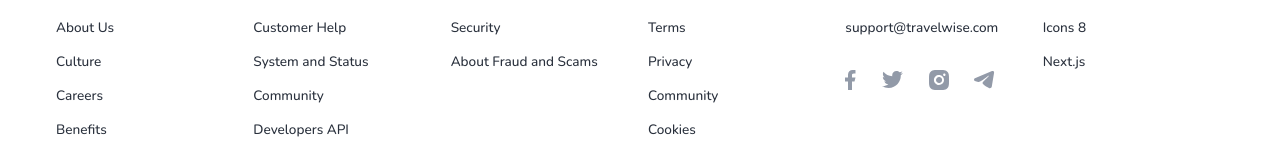
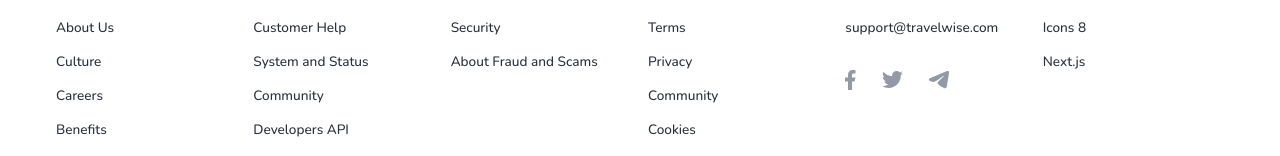
Before and after one commit to Master-Osaro/travelwise, a Next.js app: page / in a window 1280 px wide. Shown: the part 3542-3698 px from the top of the page. Built offline with nearby package versions, Linux system fonts and the light colour scheme.

Commit message:
Remove instagram import

```diff
--- a/components/Footer.jsx
+++ b/components/Footer.jsx
@@ -1,7 +1,7 @@
 import Image from "next/image"
 import facebook from "@/assets/socials/facebook.svg"
 import twitter from "@/assets/socials/twitter.svg"
-import instagram from "@/assets/socials/instagram.svg"
+// import instagram from "@/assets/socials/instagram.svg"
 import telegram from "@/assets/socials/telegram.svg"
 import Logo from "./Logo"
 
@@ -61,7 +61,7 @@ function Footer({nunito}) {
             <ul className="footer-links social-list">
                 <li><a href="#"><Image src={facebook} alt="Facebook link"/></a></li>
                 <li><a href="#"><Image src={twitter} alt="Twitter link"/></a></li>
-                <li><a href="#"><Image src={instagram} alt="Instagram link"/></a></li>
+                {/* <li><a href="#"><Image src={instagram} alt="Instagram link"/></a></li> */}
                 <li><a href="#"><Image src={telegram} alt="Telegram link"/></a></li>
             </ul>
 
```
